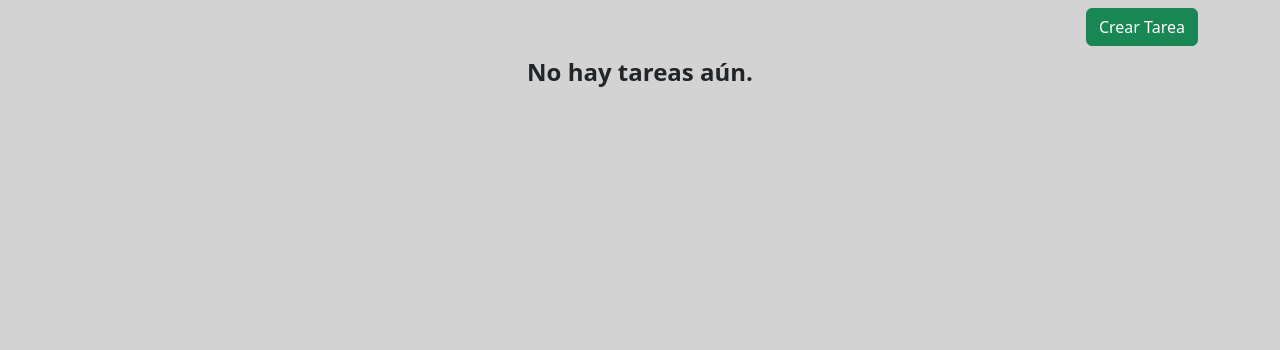
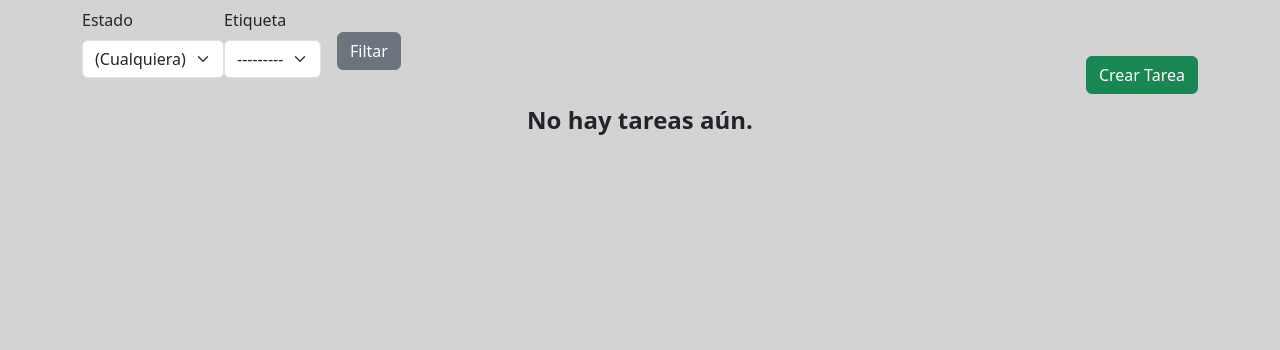
Before and after one commit to jvielmac/m7-individual, a Django app: page /tareas/ in a window 1280 px wide. Shown: the part 70-420 px from the top of the page. Run offline with Django 4.2, Linux system fonts and the light colour scheme; the visitor is signed in with stand-in values (Sample User, id 1); data that the repository does not hold is empty; some libraries are stand-ins or nearby versions.

Commit message:
Completado individual 4

```diff
--- /dev/null
+++ b/m7_individual/lista_tareas/forms.py
@@ -0,0 +1,8 @@
+from django import forms
+from .models import Tarea, Etiqueta
+
+class FiltrarForm(forms.Form):
+    ESTADOS = (("", "(Cualquiera)"), *Tarea.ESTADOS_DE_TAREA)
+
+    estado = forms.ChoiceField(choices=ESTADOS, required=False)
+    etiqueta = forms.ModelChoiceField(Etiqueta.objects, required=False)
--- a/m7_individual/lista_tareas/models.py
+++ b/m7_individual/lista_tareas/models.py
@@ -21,3 +21,4 @@ class Tarea(models.Model):
     estado = models.CharField(max_length=11, choices=ESTADOS_DE_TAREA)
     etiqueta = models.ForeignKey(Etiqueta, null=True, on_delete=models.SET_NULL)
     usuario = models.ForeignKey(User, on_delete=models.CASCADE)
+    observaciones = models.TextField()
--- a/m7_individual/lista_tareas/templates/lista_tareas/listado.html
+++ b/m7_individual/lista_tareas/templates/lista_tareas/listado.html
@@ -1,9 +1,14 @@
 {% extends 'base.html' %}
+{% load crispy_forms_tags %}
 {% load static %}
 
 {% block top %}
-<div class="d-flex justify-content-end my-2">
-    <a href="#" class="btn btn-success">Crear Tarea</a>
+<div class="d-flex justify-content-between align-items-end my-2">
+    <form class="d-md-flex align-items-center" method="GET">
+        {{ filtrar_form|crispy }}
+        <input type="submit" class="btn btn-secondary ms-3" value="Filtar">
+    </form>
+    <a href="{% url 'lista-tareas:crear' %}" class="btn btn-success">Crear Tarea</a>
 </div>
 <div class="row">
     {% if tareas %}
--- a/m7_individual/lista_tareas/urls.py
+++ b/m7_individual/lista_tareas/urls.py
@@ -6,5 +6,6 @@ app_name = 'lista-tareas'
 urlpatterns = [
     path('', views.Index.as_view(), name='main-page'),
     path('tareas/', views.ListadoTareas.as_view(), name='listado'),
-    path('tareas/<int:pk>/', views.DetalleTarea.as_view(), name='detalle')
+    path('tareas/<int:pk>/', views.DetalleTarea.as_view(), name='detalle'),
+    path('tareas/crear/', views.CrearTarea.as_view(), name='crear')
 ]
--- a/m7_individual/lista_tareas/views.py
+++ b/m7_individual/lista_tareas/views.py
@@ -1,26 +1,44 @@
-from django.db.models.query import QuerySet
 from django.shortcuts import render
-from django.contrib.auth.decorators import login_required
 from django.contrib.auth.mixins import LoginRequiredMixin
-from django.views.generic import ListView, DetailView, TemplateView
+from django.views import generic
+from django.urls import reverse_lazy
 from .models import Tarea
+from .forms import FiltrarForm
 from utils.mixins import UsuarioMixin
 
 # Create your views here.
 
-class Index(UsuarioMixin, TemplateView):
+class Index(UsuarioMixin, generic.TemplateView):
     template_name = 'lista_tareas/index.html'
     http_method_names = ['get']
 
-class ListadoTareas(LoginRequiredMixin, UsuarioMixin, ListView):
+class ListadoTareas(LoginRequiredMixin, UsuarioMixin, generic.ListView):
     template_name = 'lista_tareas/listado.html'
     context_object_name = 'tareas'
+    extra_context = {'filtrar_form': FiltrarForm}
 
     def get_queryset(self):
         tareas_usuario = Tarea.objects.filter(usuario=self.request.user.pk)
         return tareas_usuario.order_by('vencimiento')
 
-class DetalleTarea(LoginRequiredMixin, UsuarioMixin, DetailView):
+class DetalleTarea(LoginRequiredMixin, UsuarioMixin, generic.DetailView):
     template_name = 'lista_tareas/detalle.html'
     model = Tarea
     context_object_name = 'tarea'
+
+class CrearTarea(LoginRequiredMixin, UsuarioMixin, generic.CreateView):
+    template_name = 'lista_tareas/editar_tarea.html'
+    model = Tarea
+    fields = [
+        'titulo',
+        'descripcion',
+        'vencimiento',
+        'estado',
+        'etiqueta',
+    ]
+    extra_context = {'texto_submit': 'Crear'}
+    success_url = reverse_lazy('lista-tareas:listado')
+
+    def form_valid(self, form):
+        form.instance.usuario = self.request.user
+        return super().form_valid(form)
```
Also changed, not shown: m7_individual/lista_tareas/templates/lista_tareas/editar_tarea.html (added, +16 -0 lines), m7_individual/lista_tareas/migrations/0002_tarea_observaciones.py (added).
